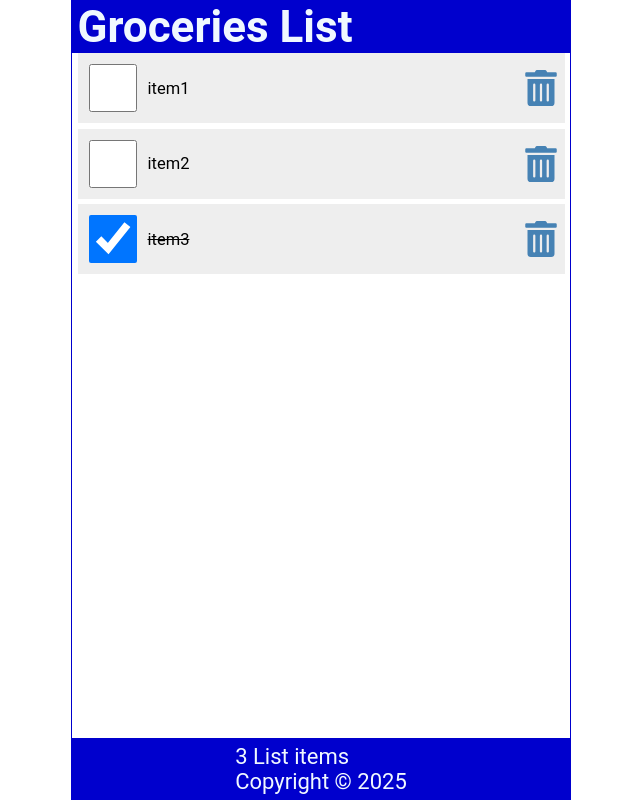
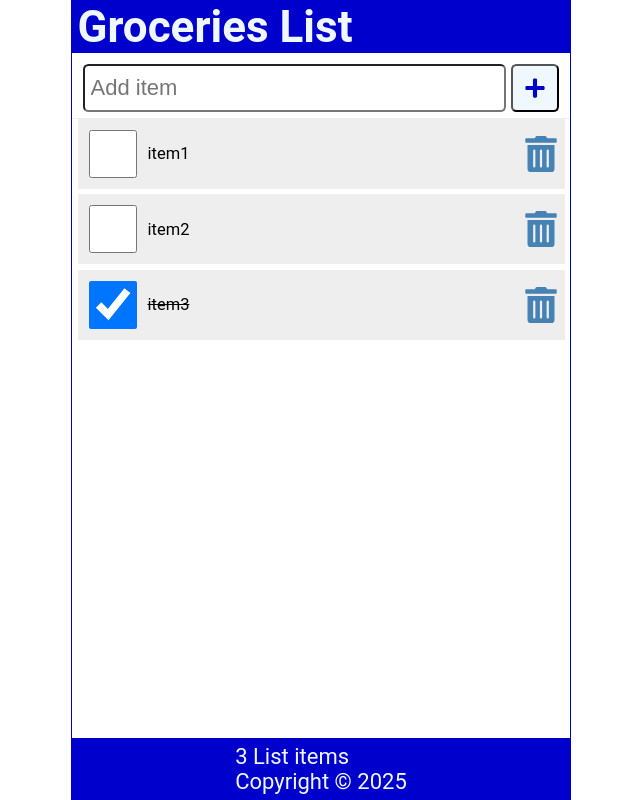
Before and after one commit to AmirMohammedi/todolist-react, a React (Create React App) app: page / in a window 1280 px wide. Shown: the whole page, without its empty margins (319-959 px from the left). Built offline with nearby package versions, Linux system fonts and the light colour scheme.

Commit message:
add addItem

```diff
--- /dev/null
+++ b/src/AddItem.js
@@ -0,0 +1,13 @@
+import { FaPlus } from "react-icons/fa"
+
+const AddItem = ({newItem , setNewItem , handleSubmit}) => {
+  return (
+    <form className="addForm">
+        <label htmlFor="addItem">Add Item</label>
+      <input autoFocus required value={newItem} onChange={(e) => {setNewItem(e.target.value)}} id="addItem" type="text" placeholder="Add item" />
+      <button type="submit"><FaPlus /></button>
+    </form>
+    )
+}
+
+export default AddItem
--- a/src/App.js
+++ b/src/App.js
@@ -2,6 +2,7 @@
 import Content from './Content';
 import Footer from './Footer';
 import { useState } from "react";
+import AddItem from './AddItem';
 function App() {
   const [items, setItems] = useState([{
     id: 1,
@@ -17,6 +18,7 @@
     item: "item3"
   }
   ]);
+  const [newItem , setNewItem] = useState('');
   const handleChange = (id) => {
     const newList = items.map(item => item.id === id ? { ...item, checked: !item.checked } : item);
     setItems(newList);
@@ -27,10 +29,15 @@
     setItems(newList);
     localStorage.setItem('shoppingList', JSON.stringify(newList));
   }
+  const handleSubmit = (e) => {
+    console.log('submitted');
+
+  }
   return (
     <div className="App">
 
       <Header />
+      <AddItem newItem={newItem} setNewItem={setNewItem} handleSubmit={handleSubmit} />
       <Content items={items} handleChange={handleChange} handleDelete={handleDelete} />
       <Footer length={items.length} />
 
--- a/src/index.css
+++ b/src/index.css
@@ -116,3 +116,70 @@
   color: red;
   outline: none;
 }
+
+.addForm {
+  width: 100%;
+  display: flex;
+  justify-content: flex-start;
+  margin: 0.5rem 0 0;
+  padding: 0 0.5rem 0.25rem;
+  border-bottom: 1px solid #eee;
+}
+
+.addForm label {
+  position: absolute;
+  left: -99999px;
+}
+
+.addForm input[type='text'] {
+  flex-grow: 1;
+  max-width: calc(100% - 50px);
+  min-height: 48px;
+  font-size: 1rem;
+  padding: 0.25rem;
+  border-radius: 0.25rem;
+  margin-right: 0.25rem;
+  outline: none;
+}
+
+button {
+  height: 48px;
+  min-width: 48px;
+  border-radius: 0.25rem;
+  padding: 0.5rem;
+  font-size: 1rem;
+  background-color: aliceblue;
+  color: mediumblue;
+  cursor: pointer;
+}
+
+button:focus,
+button:hover {
+  color: white;
+  background-color: limegreen;
+  outline: none;
+}
+
+.searchForm {
+  width: 100%;
+  display: flex;
+  justify-content: flex-start;
+  margin: 0.25rem 0 0;
+  padding: 0 0.5rem 0.25rem;
+  border-bottom: 1px solid #eee;
+}
+
+.searchForm label {
+  position: absolute;
+  left: -99999px;
+}
+
+.searchForm input[type='text'] {
+  flex-grow: 1;
+  max-width: 100%;
+  min-height: 48px;
+  font-size: 1rem;
+  padding: 0.25rem;
+  border-radius: 0.25rem;
+  outline: none;
+}
```
